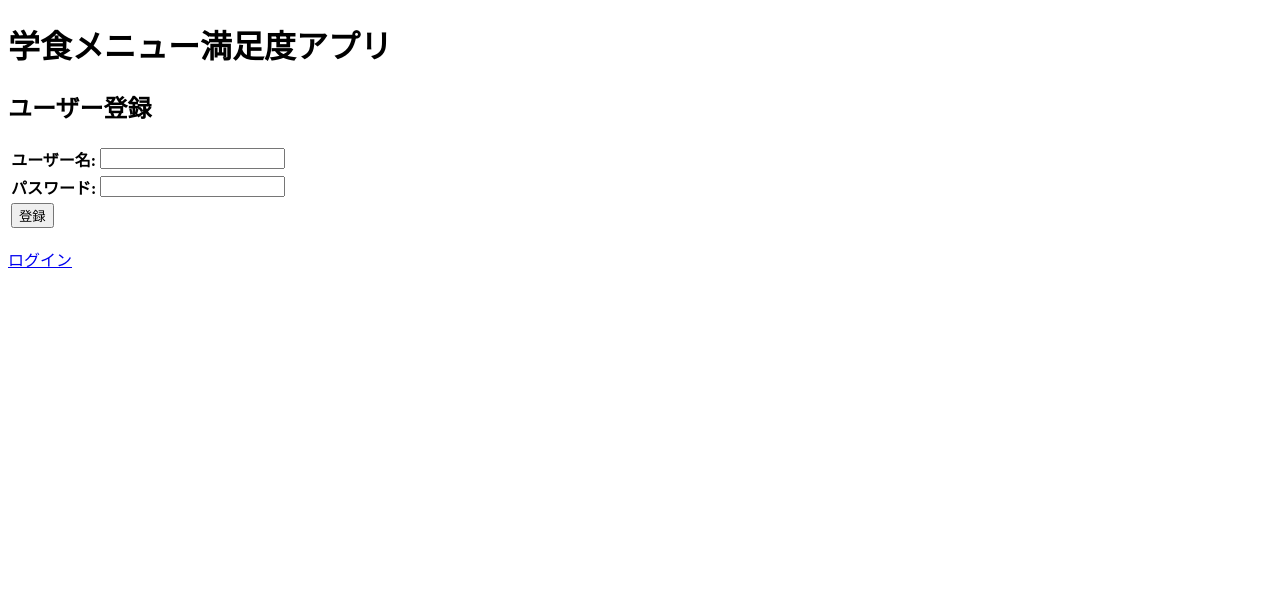
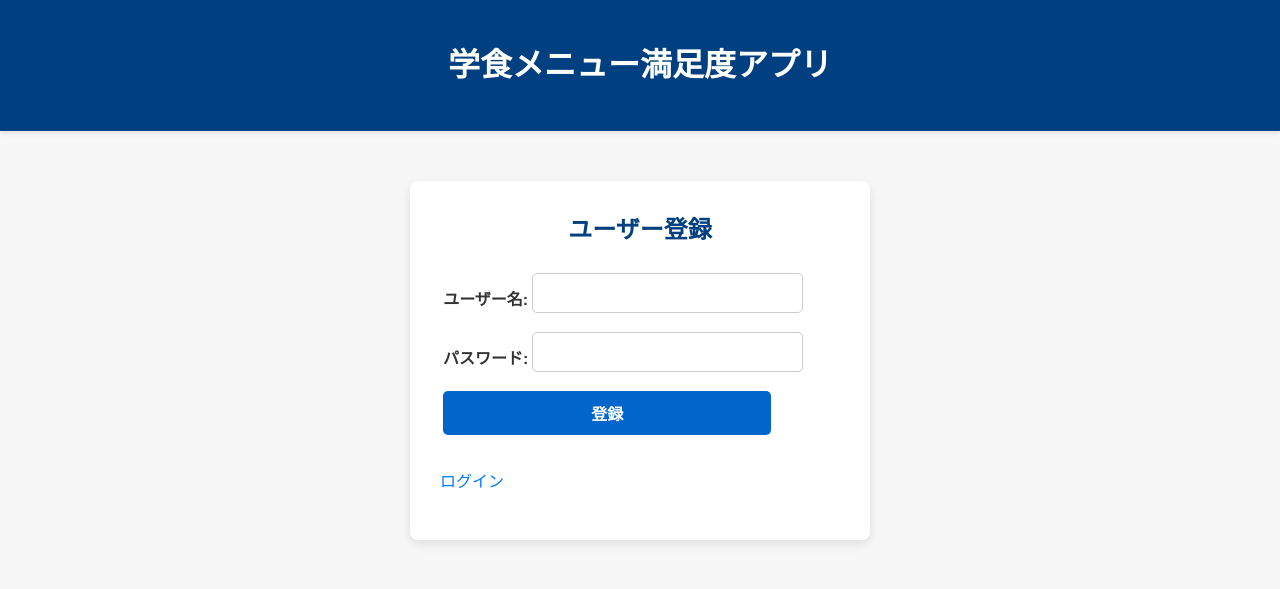
Before and after one commit to ta-77/system-development-management, a Flask app: page /register in a window 1280 px wide. Shown: the top 589 px of the page. Run offline with Flask 3, Linux system fonts and the light colour scheme.

Commit message:
デザイン改修

```diff
--- a/static/css/style.css
+++ b/static/css/style.css
@@ -1 +1,159 @@
 /* CSSスタイル記述 */
+/* ===========================
+   全体の基本設定
+   =========================== */
+body {
+    margin: 0;
+    font-family: 'Helvetica Neue', Arial, sans-serif;
+    background-color: #f7f7f7;
+    color: #333;
+    line-height: 1.6;
+}
+
+a {
+    color: #007bff;
+    text-decoration: none;
+}
+
+a:hover {
+    text-decoration: underline;
+}
+
+/* ===========================
+   コンテナ
+   =========================== */
+.container {
+    max-width: 1200px;
+    margin: 0 auto;
+    padding: 20px;
+}
+
+/* ===========================
+   ヘッダー
+   =========================== */
+header.header {
+    background-color: #004080; /* 濃い青 */
+    color: #fff;
+    padding: 20px 0;
+    text-align: center;
+    box-shadow: 0 2px 5px rgba(0,0,0,0.1);
+}
+
+header.header h1 {
+    margin: 0;
+    font-size: 2rem;
+}
+
+/* ===========================
+   ナビゲーション
+   =========================== */
+nav.navigation {
+    background-color: #0066cc; /* 明るめの青 */
+    display: flex;
+    justify-content: center;
+    padding: 10px 0;
+}
+
+nav.navigation a {
+    color: #fff;
+    margin: 0 15px;
+    font-weight: bold;
+    transition: color 0.3s ease;
+}
+
+nav.navigation a:hover {
+    color: #ffcc00; /* ホバーで黄色 */
+}
+
+/* ===========================
+   テーブル
+   =========================== */
+table.menu-table,
+table.reviews-table {
+    width: 100%;
+    border-collapse: collapse;
+    margin: 20px 0;
+    box-shadow: 0 2px 8px rgba(0,0,0,0.1);
+}
+
+table.menu-table th,
+table.reviews-table th {
+    background-color: #004080;
+    color: #fff;
+    padding: 12px 15px;
+    text-align: left;
+}
+
+table.menu-table td,
+table.reviews-table td {
+    background-color: #ffffff;
+    padding: 12px 15px;
+    border-bottom: 1px solid #ddd;
+}
+
+table.menu-table tr:nth-child(even),
+table.reviews-table tr:nth-child(even) {
+    background-color: #f2f2f2;
+}
+
+/* ===========================
+   フォーム
+   =========================== */
+div.auth-form {
+    background-color: #ffffff;
+    padding: 30px;
+    max-width: 400px;
+    margin: 30px auto;
+    border-radius: 8px;
+    box-shadow: 0 4px 12px rgba(0,0,0,0.1);
+}
+
+div.auth-form h2 {
+    margin-top: 0;
+    margin-bottom: 20px;
+    text-align: center;
+    color: #004080;
+}
+
+div.auth-form input[type="text"],
+div.auth-form input[type="password"],
+div.auth-form input[type="email"],
+div.auth-form button {
+    width: 100%;
+    padding: 10px 15px;
+    margin-bottom: 15px;
+    border: 1px solid #ccc;
+    border-radius: 5px;
+    font-size: 1rem;
+}
+
+div.auth-form button {
+    background-color: #0066cc;
+    color: #fff;
+    border: none;
+    cursor: pointer;
+    font-weight: bold;
+    transition: background-color 0.3s ease;
+}
+
+div.auth-form button:hover {
+    background-color: #004080;
+}
+
+/* ===========================
+   レスポンシブ対応
+   =========================== */
+@media (max-width: 768px) {
+    nav.navigation {
+        flex-direction: column;
+    }
+
+    nav.navigation a {
+        margin: 10px 0;
+    }
+
+    div.auth-form {
+        padding: 20px;
+        margin: 20px;
+    }
+}
```
Also changed, not shown: main.py (line endings or trailing spaces).
